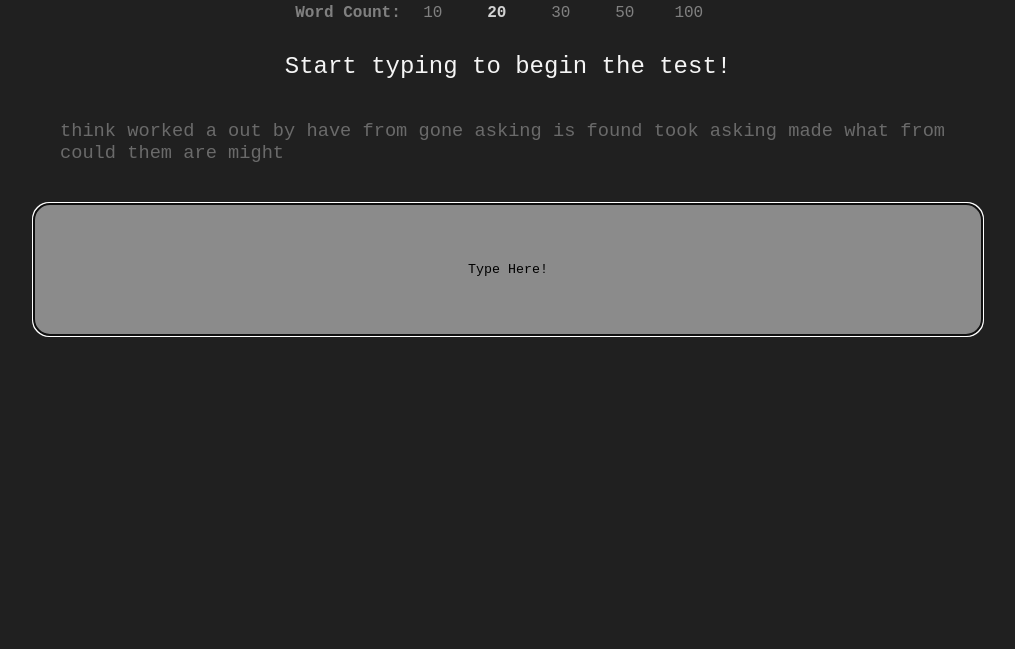
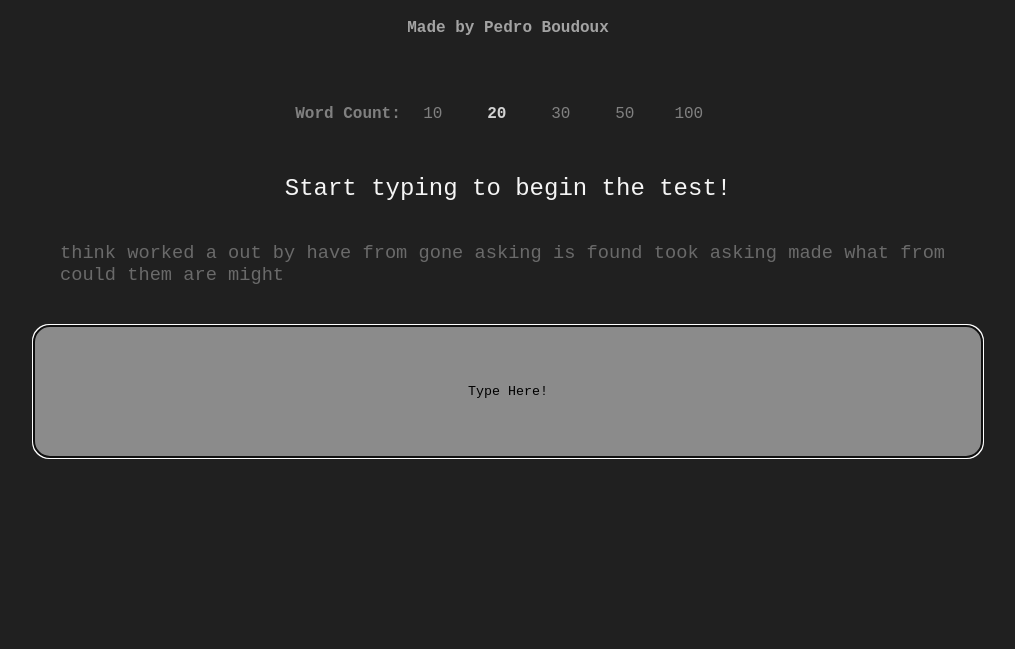
Before and after one commit to pedboudx/minimal-typing-practice-game, a plain HTML site: page index.html in a window 1280 px wide. Shown: the part 258-907 px from the top of the page, without its empty margins (132-1147 px from the left). Before the commit the page ends 800 px from the top, so only its background shows below. Drawn offline with Linux system fonts and the light colour scheme; a web font is replaced by a local one.

Commit message:
Title Spacing Changes

```diff
--- a/index.html
+++ b/index.html
@@ -15,10 +15,10 @@
 </head>
 
 <body>
+    <h1>Speed Typer</h1>
+    <h4>Made by Pedro Boudoux</h4>
 
     <div id="title">
-        <h1>Speed Typer</h1>
-        <h4>Made by Pedro Boudoux</h4>
         <div id="selectWords">
             <h5>Word Count:</h5>
             <button onclick="setTextSize(10)">10</button>
--- a/styles.css
+++ b/styles.css
@@ -1,8 +1,6 @@
 .correct {
   color: rgb(198, 198, 198);
   transition: 150ms ease;
-
-
 }
 
 .incorrect {
@@ -26,7 +24,7 @@ body {
   font-size: 14pt;
 }
 
-*{
+* {
   font-family: "Overpass Mono", monospace;
   font-optical-sizing: auto;
   margin: 0;
@@ -36,7 +34,7 @@ h4 {
   color: rgb(163, 163, 163);
 }
 
-#quoteInput{
+#quoteInput {
   background-color: rgb(139, 139, 139);
   color: rgb(139, 139, 139);
   border: none;
@@ -70,6 +68,7 @@ h4 {
   flex-direction: column;
   justify-content: center;
   align-items: center;
+  margin-top: 2vh;
 }
 
 h5 {
@@ -92,17 +91,14 @@ fieldset {
 
 h6 {
   color: whitesmoke;
-
 }
-
-
 
 #selectWords {
   display: flex;
   gap: 0px;
-    margin-bottom: 3vh;
   align-items: baseline;
-
+  padding: 5px;
+  margin-bottom: 5vh;
 }
 
 button {
@@ -116,7 +112,7 @@ button {
   transition: 500ms;
 }
 
-button:hover{
+button:hover {
   color: rgb(185, 185, 185);
   font-size: 13pt;
   transition: 500ms;
```
Lines whose indentation alone changed are shown as unchanged.
